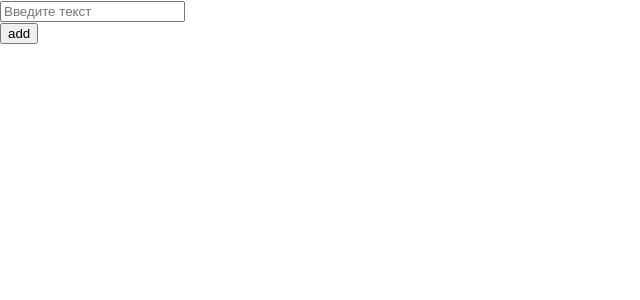
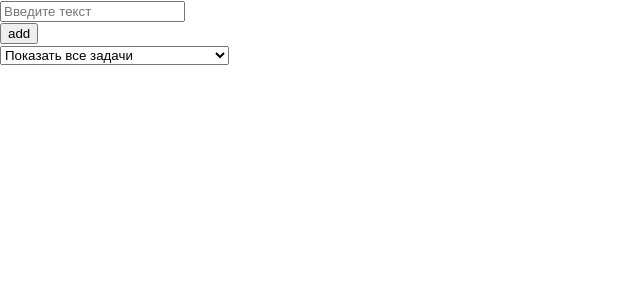
Before and after one commit to Melderey/To-Do-Creative, a React (Create React App) app: page / in a window 1280 px wide. Shown: the top 300 px of the page, without its empty margins (0-640 px from the left). Built offline with nearby package versions, Linux system fonts and the light colour scheme.

Commit message:
Feat the tasks selector

```diff
--- a/src/components/App/App.jsx
+++ b/src/components/App/App.jsx
@@ -1,18 +1,20 @@
 import React from "react";
 import { uniqueId } from "lodash";
 import "./App.css";
+import checkTaskOverlap from "../../checkTaskOverlap";
 import RenderForm from "../RenderForm/RenderForm";
 import RenderTasks from "../RenderTasks/RenderTasks";
-import checkTaskOverlap from "../../checkTaskOverlap";
+import RenderSelectTasks from "../RenderSelectTasks/RenderSelectTasks";
 
 class App extends React.Component {
   constructor(props) {
     super(props);
-    this.state = { newTaskText: "", tasks: [] };
+    this.state = { newTaskText: "", statusSelectTask: "all tasks", tasks: [] };
     this.handleSubmitForm = this.handleSubmitForm.bind(this);
     this.handlerChangeTextForm = this.handlerChangeTextForm.bind(this);
     this.handlerRemoveTask = this.handlerRemoveTask.bind(this);
     this.handlerCheckboxActivate = this.handlerCheckboxActivate.bind(this);
+    this.handlerSelectTasks = this.handlerSelectTasks.bind(this);
   }
 
   handleSubmitForm(e) {
@@ -59,6 +61,10 @@ class App extends React.Component {
     }));
   }
 
+  handlerSelectTasks(e) {
+    this.setState(() => ({ statusSelectTask: e.target.value }));
+  }
+
   render() {
     return (
       <>
@@ -67,8 +73,13 @@ class App extends React.Component {
           handleSubmitForm={this.handleSubmitForm}
           handlerChangeTextForm={this.handlerChangeTextForm}
         />
+        <RenderSelectTasks
+          handlerSelectTasks={this.handlerSelectTasks}
+          statusSelectTask={this.state.statusSelectTask}
+        />
         <RenderTasks
           tasks={this.state.tasks}
+          statusSelectTask={this.state.statusSelectTask}
           handlerRemoveTask={this.handlerRemoveTask}
           handlerCheckboxActivate={this.handlerCheckboxActivate}
         />
--- /dev/null
+++ b/src/components/RenderSelectTasks/RenderSelectTasks.jsx
@@ -0,0 +1,15 @@
+import React from "react";
+
+export default class RenderSelectTasks extends React.Component {
+  render() {
+    const { handlerSelectTasks, statusSelectTask } = this.props;
+
+    return (
+      <select value={statusSelectTask} onChange={handlerSelectTasks}>
+        <option value="all tasks">Показать все задачи</option>
+        <option value="uncompleted tasks">Показать невыполненные задачи</option>
+        <option value="completed task">Показать выполненные задачи</option>
+      </select>
+    );
+  }
+}
--- a/src/components/RenderTasks/RenderTasks.jsx
+++ b/src/components/RenderTasks/RenderTasks.jsx
@@ -2,9 +2,24 @@ import React from "react";
 
 export default class RenderTasks extends React.Component {
   render() {
-    const { tasks, handlerRemoveTask, handlerCheckboxActivate } = this.props;
+    const {
+      tasks,
+      statusSelectTask,
+      handlerRemoveTask,
+      handlerCheckboxActivate,
+    } = this.props;
 
-    return tasks.map(({ id, text, checkboxActive }) => {
+    let renderTask = [...tasks];
+
+    if (statusSelectTask === "uncompleted tasks") {
+      renderTask = tasks.filter((task) => !task.checkboxActive);
+    }
+
+    if (statusSelectTask === "completed task") {
+      renderTask = tasks.filter((task) => task.checkboxActive);
+    }
+
+    return renderTask.map(({ id, text, checkboxActive }) => {
       return (
         <div key={id}>
           <div>{text}</div>
```
